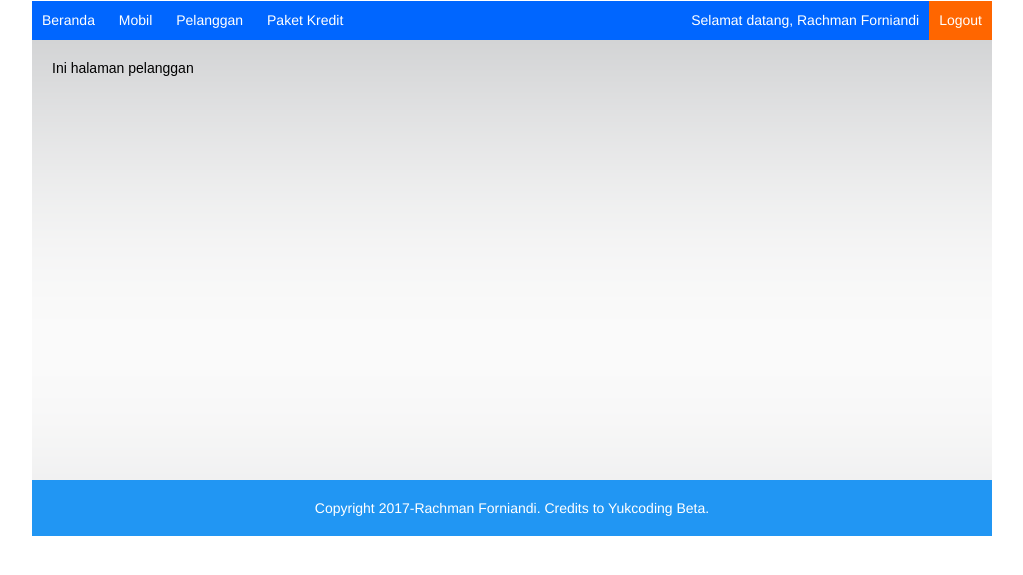
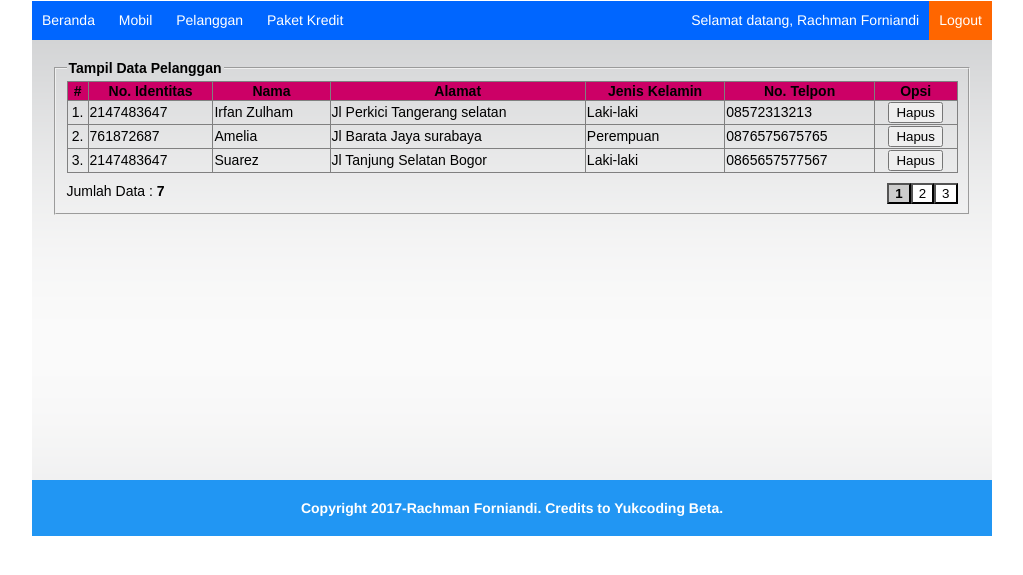
Before and after one commit to RachmanForniandi/myweb, a PHP site: page /index.php?page=pelanggan in a window 1280 px wide. Shown: the part 193-768 px from the top of the page, without its empty margins (128-1151 px from the left). Run offline with PHP 8.4, Linux system fonts and the light colour scheme; a user stored in the database is signed in; data comes from the database, SQL or seed files in the repository; both versions use the stored data as it was after the commit.

Commit message:
menambahkan pagination

```diff
--- /dev/null
+++ b/functions/pelanggan.php
@@ -0,0 +1,69 @@
+<fieldset>
+		<legend><b>Tampil Data Pelanggan</b></legend>
+
+		<table width="100%" border="1px" style="border-collapse: collapse;">
+			<tr style="background-color:#c06;">
+				<th>#</th>
+				<th>No. Identitas</th>
+				<th>Nama</th>
+				<th>Alamat</th>
+				<th>Jenis Kelamin</th>
+				<th>No. Telpon</th>
+				<th>Opsi</th>
+			</tr>
+
+			<?php
+			$no = 1;
+			$batas = 3;
+			$hal = @$_GET['hal'];
+			if (empty($hal)) {
+				$posisi = 0;
+				$hal = 1;
+			}else{
+				$posisi = ($hal - 1) * $batas;
+			}
+
+			$sql_plgn = mysqli_query($koneksi, "SELECT * FROM tbl_pelanggan LIMIT $posisi, $batas") or die(mysqli_error());
+			$no = $posisi + 1;
+			$cek = mysqli_num_rows($sql_plgn);
+			if ($cek < 1) {
+					echo '<tr><td colspan="7" align="center" style="padding:10px">Data tidak ditemukan</td></tr>';
+				}else{
+						while ($data = mysqli_fetch_array($sql_plgn)) { ?>
+						<tr>
+							<td align="center"><?php echo $no++."."; ?></td>
+							<td><?php echo $data['no_id']; ?></td>
+							<td><?php echo $data['nama']; ?></td>
+							<td><?php echo $data['alamat']; ?></td>
+							<td><?php if($data['jenis_kelamin']=='L'){echo "Laki-laki";}else{echo "Perempuan";} ?></td>
+							<td><?php echo $data['no_telp'];?></td>
+							<td align="center">
+								<a onclick="return confirm('Yakin anda ingin menghapus data ini ?')" href="?page=pelanggan&action=hapus&ID=<?php echo $data['no_id']; ?>"><button>Hapus</button></a>
+							</td>
+						</tr>
+					<?php
+					}
+				}
+			?>
+		</table>
+
+		<div style="margin-top: 10px; float: left;">
+			<?php
+				$jmlh = mysqli_num_rows(mysqli_query($koneksi,"SELECT * FROM tbl_pelanggan"));
+				echo "Jumlah Data : <b>".$jmlh."</b>";
+			?>
+		</div>
+
+		<div style="margin-top: 10px; float: right;">
+			<?php
+				$jmlh_hal = ceil($jmlh / $batas);
+				for ($i=1; $i<=$jmlh_hal; $i++) {
+					if ($i != $hal) {
+						echo "<a href='?page=pelanggan&hal=$i'><button style='background-color:#fff; border=1px solid #666;'>$i</button></a>";
+					}else{
+						echo "<button style='background-color:#ccc; border=1px solid #000;'><b>$i<b></button>";
+					}
+				}
+			?>
+		</div>
+</fieldset>
--- a/index.php
+++ b/index.php
@@ -2,7 +2,7 @@
 @session_start();
 include "functions/koneksi.php";
 
-if(@$_SESSION['admin']) {
+if(@$_SESSION['admin'] || @$_SESSION['user']  ) {
 ?>
 
 	<!DOCTYPE html>
@@ -30,7 +30,7 @@
 						<li class="utama"><a href="">Pelanggan</a>
 							<ul>
 								<li><a href="?page=pelanggan">Lihat Data</a></li>
-								<li><a href="">Tambah Data</a></li>
+								<li><a href="?page=pelanggan&action=tambah">Tambah Data</a></li>
 							</ul>
 						</li>
 						<li class="utama"><a href="">Paket Kredit</a>
@@ -47,7 +47,7 @@
 								}else if(@$_SESSION['user']){
 									$user_terlogin = @$_SESSION['user'];
 								}
-								$sql_user = mysqli_query($koneksi,"SELECT * FROM tbl_user WHERE kode_user='$user_terlogin'") OR DIE(mysqli_error);
+								$sql_user = mysqli_query($koneksi,"SELECT * FROM tbl_user WHERE kode_user='$user_terlogin'") OR DIE(mysqli_error());
 								$data_user = mysqli_fetch_array($sql_user);
 							?>
 							<a>Selamat datang, <?php echo $data_user['nama_lengkap']; ?></a>
@@ -70,9 +70,15 @@
 							include "functions/hapus_mobil.php";
 						}
 					}else if ($page == "pelanggan") {
-						echo "Ini halaman pelanggan";
-					}else if ($page == "kredit") {
-						echo "Ini halaman paket kredit";
+						if ($action == "") {
+							include "functions/pelanggan.php";
+						}else if ($action == "tambah") {
+							include "functions/tambah_pelanggan.php";
+						}else if ($action == "hapus") {
+							$ID = @$_GET['ID'];
+							mysqli_query("DELETE FROM tbl_pelanggan WHERE no_id = '$ID'")or die (mysqli_error());
+							echo '<script type="text/javascript">window.location.href="?page=pelanggan";</script>';
+						}
 					}else if ($page == "") {
 						echo "Selamat datang di halaman utama";
 					}else{
@@ -87,7 +93,6 @@
 			</div>
 		</body>
 	</html>
-
 <?php
 }else{
 	header("location: login.php");
```
Also changed, not shown: db_myweb.sql (+36 -5 lines), functions/tambah_pelanggan.php (added, +72 -0 lines).
